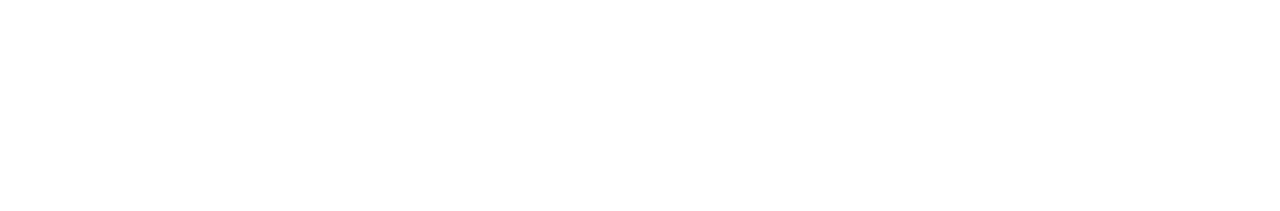
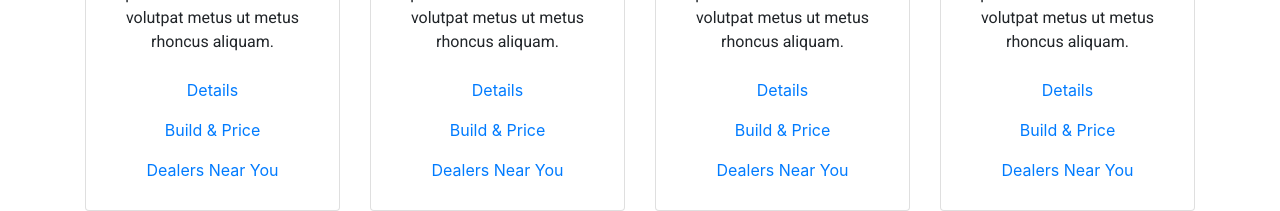
Before and after one commit to brucevanhorn2/reactstrap-course, a React (Create React App) app: page / in a window 1280 px wide. Shown: the part 1239-1450 px from the top of the page. Before the commit the page ends 800 px from the top, so only its background shows below. Built offline with nearby package versions, Linux system fonts and the light colour scheme.

Commit message:
Fixed links in vehicle browser

```diff
--- a/src/components/Home/Home.js
+++ b/src/components/Home/Home.js
@@ -1,9 +1,7 @@
 import React from 'react';
 import './Home.css';
-import data from '../../VehicleData.json'
 import SiteCarousel from '../SiteCarousel';
-
-//import VehicleBrowser from '../VehicleBrowser';
+import VehicleBrowser from '../VehicleBrowser';
 
 class Home extends React.Component {
     constructor(props) {
@@ -14,6 +12,7 @@ class Home extends React.Component {
         return (
             <div>
                 <SiteCarousel />
+                <VehicleBrowser />
             </div>);
     }
 }
--- a/src/components/VehicleBrowser/VehicleBrowser.js
+++ b/src/components/VehicleBrowser/VehicleBrowser.js
@@ -1,7 +1,7 @@
 import React from 'react';
 import {
     Container, Row, Col, Card, CardImg, CardText, CardBody,
-    CardTitle, CardSubtitle, Button
+    CardTitle, CardSubtitle, NavLink
 } from 'reactstrap';
 
 class VehicleBrowser extends React.Component {
@@ -10,17 +10,17 @@ class VehicleBrowser extends React.Component {
     }
 
     render() {
-        const VehicleSelections = this.props.data.map((item) => {
-            return <Col md={ Math.ceil(12 / this.props.data.length) }>
+        const VehicleSelections = window.data.map((item) => {
+            return <Col key={item.detailKey}  md={ Math.ceil(12 / window.data.length) }>
                 <Card className={'VehicleBrowser'}>
                     <CardImg top width="100%" src="https://placeholdit.imgix.net/~text?txtsize=33&txt=318%C3%97180&w=318&h=180" alt="Card image cap" />
                     <CardBody>
                         <CardTitle>{item.year} {item.model}</CardTitle>
                         <CardSubtitle>{item.taglline}</CardSubtitle>
                         <CardText>{item.description}</CardText>
-                        <Button>Details</Button>
-                        <Button>Build & Price</Button>
-                        <Button>Vehicles Near You</Button>
+                        <NavLink href={"/detail/" + item.detailKey}>Details</NavLink>
+                        <NavLink href="/build-and-price">Build & Price</NavLink>
+                        <NavLink href="/find-a-dealer">Dealers Near You</NavLink>
                     </CardBody>
                 </Card>
             </Col>
```
Also changed, not shown: src/data/VehicleData.js (deleted).
